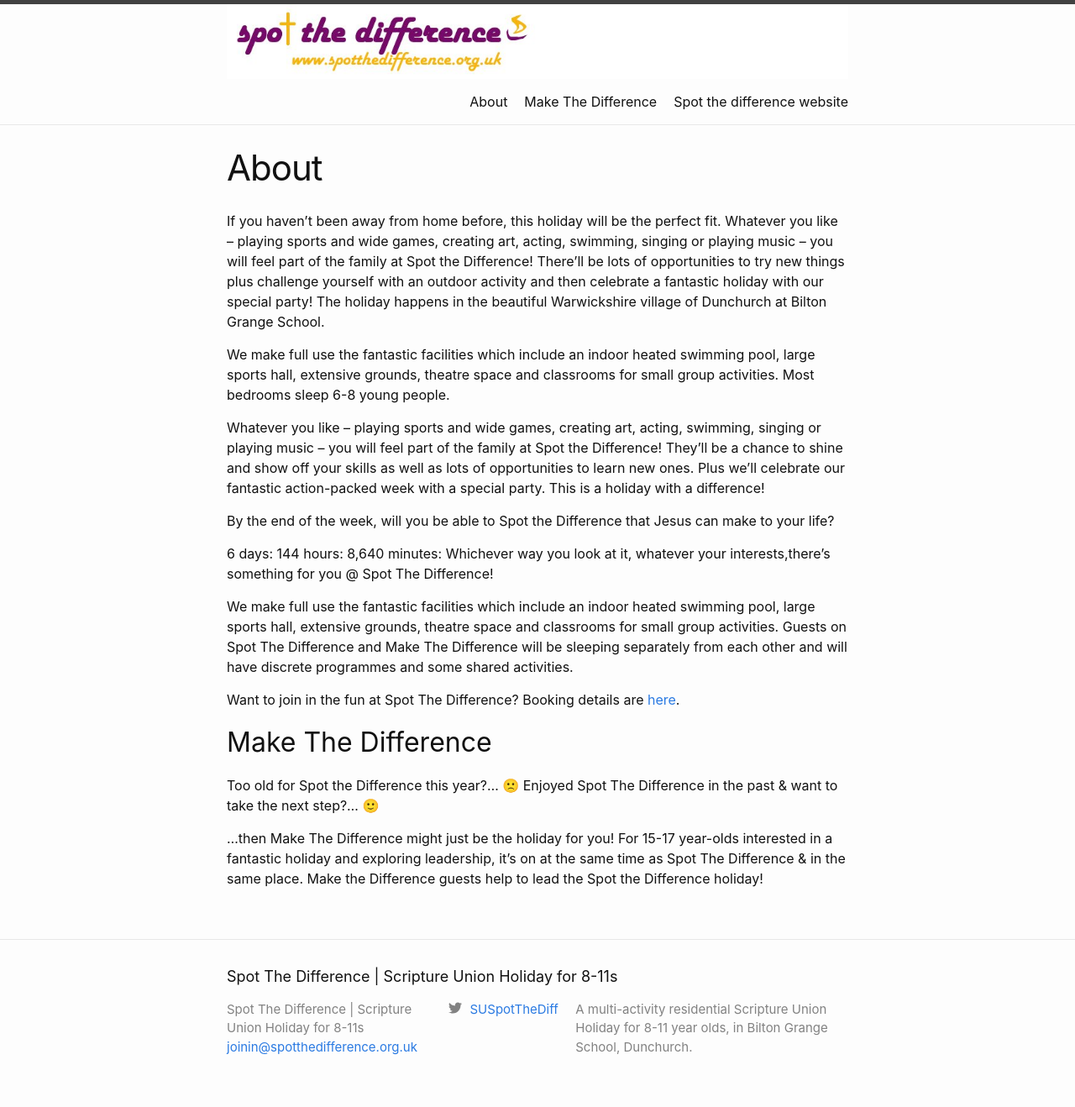
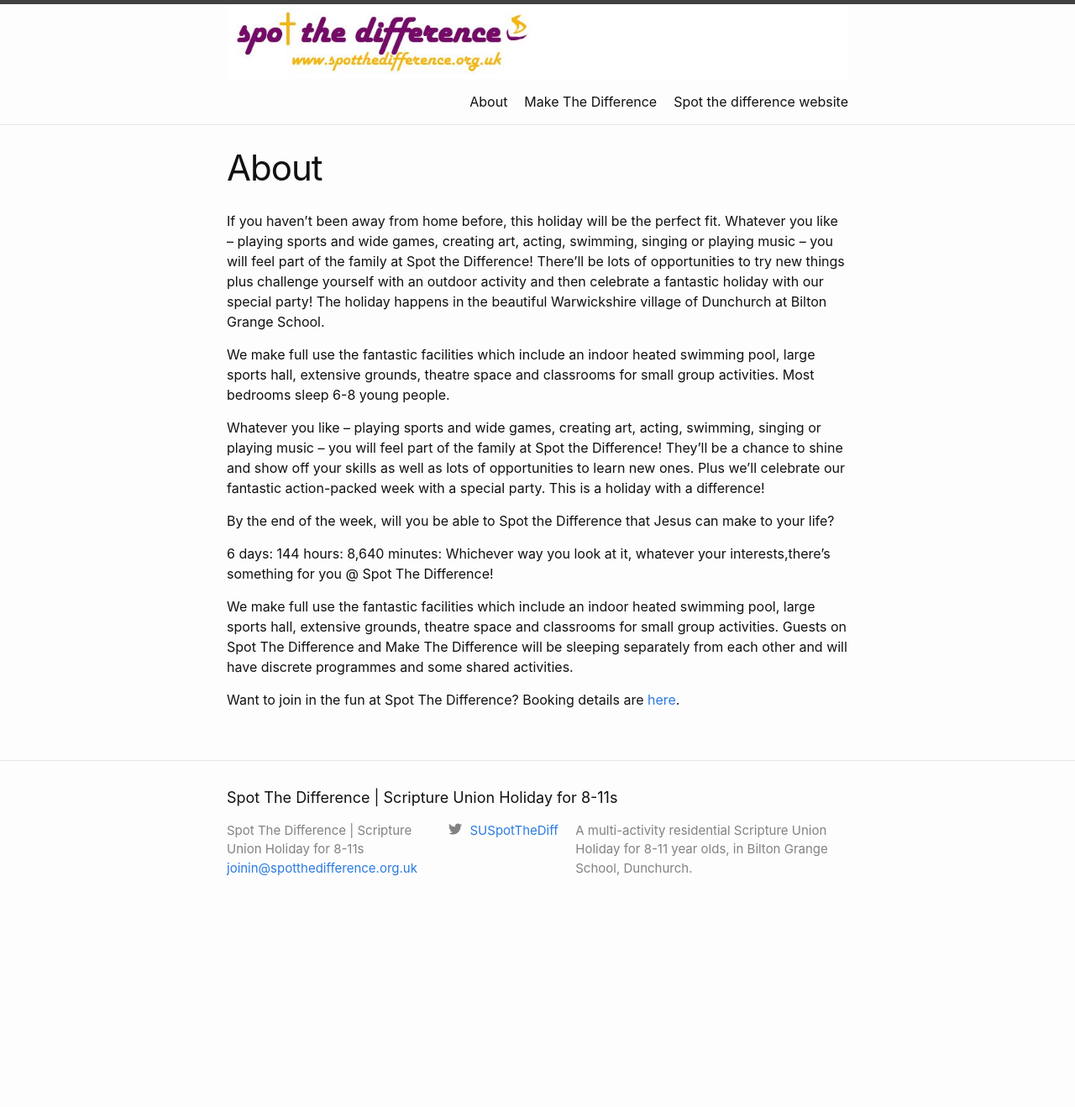
Before and after one commit to spot-the-difference/spot-the-difference.github.io, a Jekyll site: the page built from about.md, in a window 1280 px wide. Shown: the whole page at 84% size. Built offline with Jekyll 4.4.1, drawn with Linux system fonts in a browser that asks for light colours; after the commit the page ends 1105 px from its top, so only the background shows below that.

Commit message:
Update from Forestry.io - Updated about.md

```diff
--- a/about.md
+++ b/about.md
@@ -19,9 +19,3 @@
 We make full use the fantastic facilities which include an indoor heated swimming pool, large sports hall, extensive grounds, theatre space and classrooms for small group activities. Guests on Spot The Difference and Make The Difference will be sleeping separately from each other and will have discrete programmes and some shared activities.
 
 Want to join in the fun at Spot The Difference? Booking details are [here](http://www.scriptureunion.org.uk/ScriptureUnionHolidays/HolidaysFolder/SpottheDifference/23604.id "Book now").
-
-## Make The Difference
-
-Too old for Spot the Difference this year?… 🙁   Enjoyed Spot The Difference in the past & want to take the next step?… 🙂
-
-…then Make The Difference might just be the holiday for you! For 15-17 year-olds interested in a fantastic holiday and exploring leadership, it’s on at the same time as Spot The Difference & in the same place. Make the Difference guests help to lead the Spot the Difference holiday!
```
Also changed, not shown: other parts of about.md (+2 -2 lines).
